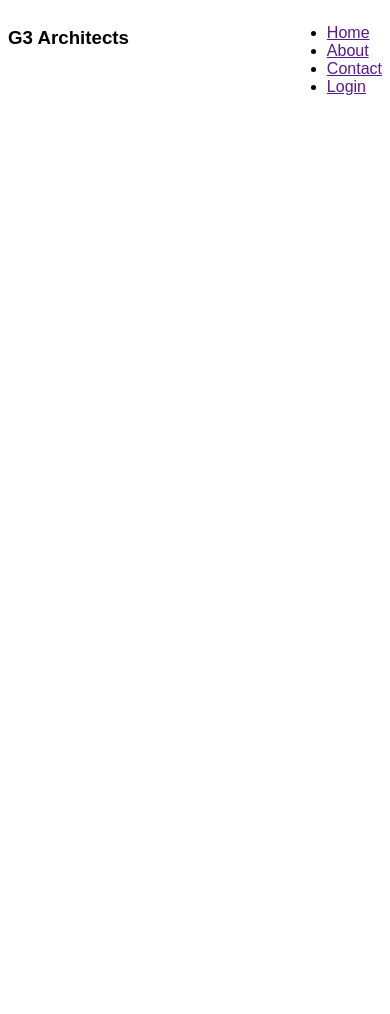
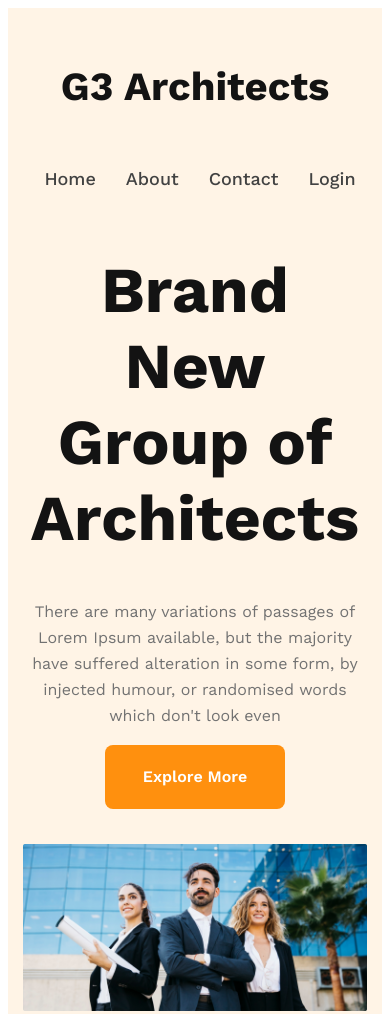
Before and after one commit to Taahia23/g3-architect, a plain HTML site: page index.html in a window 390 px wide. Shown: the top 1014 px of the page. Before the commit the page ends 844 px from the top, so only its background shows below. Drawn offline with nearby package versions, Linux system fonts and the light colour scheme.

Commit message:
finished header section with responsive for mobile and medium devices

```diff
--- a/index.html
+++ b/index.html
@@ -1,15 +1,21 @@
 <!DOCTYPE html>
 <html lang="en">
+
 <head>
     <meta charset="UTF-8">
     <meta name="viewport" content="width=device-width, initial-scale=1.0">
     <title>G3 Architect</title>
+    <!-- font link -->
+    <link rel="preconnect" href="https://fonts.googleapis.com">
+    <link rel="preconnect" href="https://fonts.gstatic.com" crossorigin>
+    <link href="https://fonts.googleapis.com/css2?family=Work+Sans:wght@400;500;600;700;800;900&display=swap" rel="stylesheet">
     <link rel="stylesheet" href="styles/architect.css">
 </head>
+
 <body>
     <header>
         <nav>
-            <h3>G3 Architects</h3>
+            <h3 class="nav-title">G3 Architects</h3>
             <ul>
                 <li><a href="">Home</a></li>
                 <li><a href="">About</a></li>
@@ -17,6 +23,19 @@
                 <li><a href="">Login</a></li>
             </ul>
         </nav>
+        <div class="banner">
+            <div class="banner-content">
+                <h1 class="banner-title">
+                    Brand New
+                    Group of Architects
+                </h1>
+                <p class="banner-description">
+                    There are many variations of passages of Lorem Ipsum available, but the majority have suffered alteration in some form, by injected humour, or randomised words which don't look even
+                </p>
+                <button class="btn-primary">Explore More</button>
+            </div>
+            <img src="images/banner.png" alt="">
+        </div>
     </header>
     <main>
 
@@ -25,4 +44,5 @@
 
     </footer>
 </body>
+
 </html>
--- a/styles/architect.css
+++ b/styles/architect.css
@@ -1,9 +1,126 @@
-*{
+/* shared styles starts */
+
+
+* {
     font-family: 'Work Sans', sans-serif;
 }
 
+.btn-primary {
+    width: 180px;
+    height: 64px;
+    border: 1px solid transparent;
+    border-radius: 8px;
+    background: #FF900E;
+    margin-bottom: 35px;
+    color: #FFF;
+    text-align: center;
+    font-size: 1rem;
+    font-weight: 600;
+    cursor: pointer;
+}
 
-nav{
+/* shared styles ends */
+
+
+/* header styles start */
+header {
+    background: rgba(255, 144, 14, 0.10);
+    padding: 50px 240px;
+}
+
+nav {
     display: flex;
     justify-content: space-between;
+    align-items: center;
 }
+
+.nav-title {
+    color: #131313;
+    font-family: Work Sans;
+    font-size: 2.5rem;
+    font-weight: 700;
+}
+
+nav>ul {
+    display: flex;
+}
+
+nav li {
+    list-style-type: none;
+    margin-right: 30px;
+    color: #424242;
+    text-align: center;
+    font-family: Work Sans;
+    font-size: 1rem;
+    font-weight: 500;
+    line-height: 26px;
+}
+
+nav li a {
+    text-decoration: none;
+    color: #424242;
+    text-align: center;
+    font-family: Work Sans;
+    font-size: 18px;
+    font-weight: 500;
+    line-height: 26px;
+}
+
+
+/* banner styles */
+
+
+.banner-content {
+    max-width: 800px;
+    text-align: center;
+    margin: 0 auto;
+
+}
+
+.banner-title {
+    color: #131313;
+    text-align: center;
+    font-family: Work Sans;
+    font-size: 4rem;
+    font-weight: 700;
+}
+
+.banner-description {
+    color: #727272;
+    text-align: center;
+    font-size: 1rem;
+    font-weight: 400;
+    line-height: 26px;
+}
+.banner img{
+    width: 100%;
+}
+
+/* header styles end */
+
+
+
+/* responsive media query */
+
+/* for mobile devices */
+@media screen and (max-width:576px) {
+    header{
+        padding: 15px;
+    }
+    nav{
+        flex-direction: column;
+    }
+    /* nav ul{
+        flex-direction: column;
+    } */
+}
+
+/* for tablets or medium devices */
+@media screen and (min-width:576px) and (max-width:992px) {
+    nav{
+        flex-direction: column;
+    }
+    header{
+        padding: 45px;
+    }
+}
```
